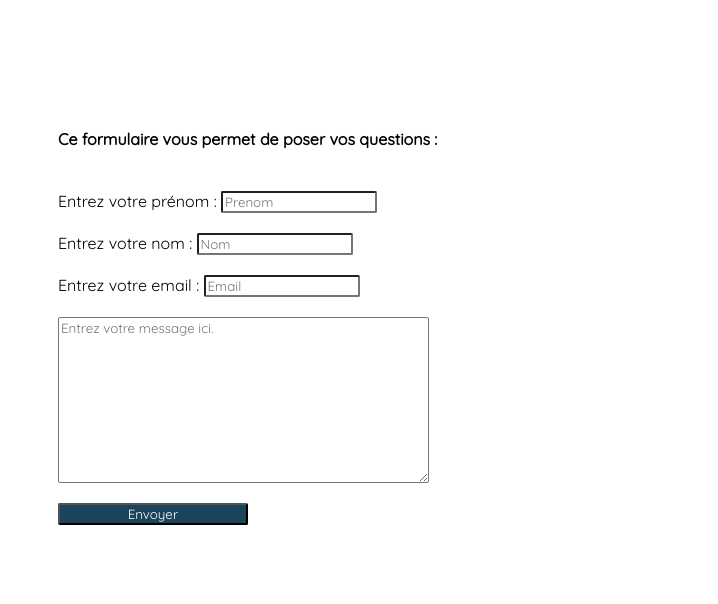
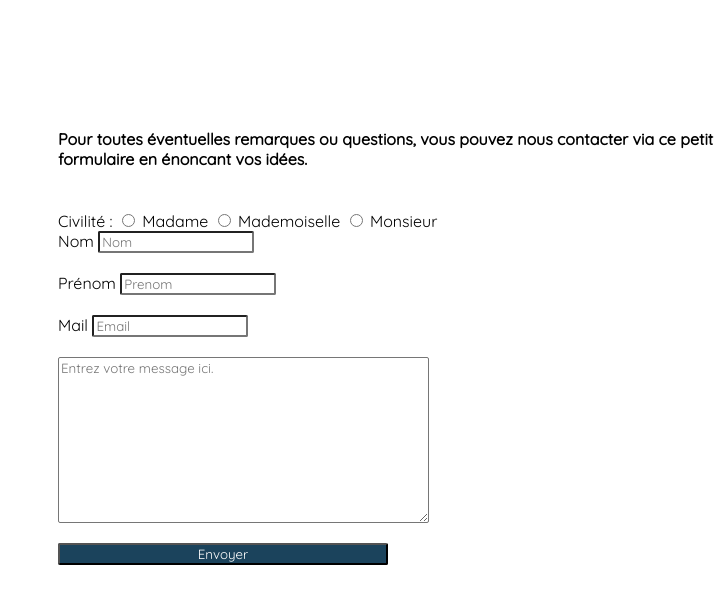
Before and after one commit to aerow59/LJM, a PHP site: page /contact.php in a window 1280 px wide. Shown: the top 604 px of the page, without its empty margins (562-1280 px from the left). Run offline with PHP 8.4, Linux system fonts and the light colour scheme.

Commit message:
Update contact.php

```diff
--- a/contact.php
+++ b/contact.php
@@ -4,15 +4,19 @@
     </div>
     <form method="POST" action="php/contactEnvoie.php">
         <br><br><br><br><br>
-        <h4>Ce formulaire vous permet de poser vos questions : </h4><br>
+        <h4>Pour toutes éventuelles remarques ou questions, vous pouvez nous contacter via ce petit formulaire en énoncant vos idées.</h4><br>
+         Civilité :
+		<input type="radio" name="civi2" value="Mme" /> Madame
+		<input type="radio" name="civi2" value="Mlle" /> Mademoiselle
+		<input type="radio" name="civi2" value="Mr" /> Monsieur <br>
 
-        <label for="prenom">Entrez votre prénom : </label>
+        <label for="nom">Nom</label>
+        <input type="text" class="nom" name="nom" placeholder="Nom" id="name"><br><br>
+
+		<label for="prenom">Prénom</label>
         <input type="text" class="prenom" name="prenom" placeholder="Prenom" id="FIRSTNAME"><br><br>
 
-        <label for="nom">Entrez votre nom : </label>
-        <input type="text" class="nom" name="nom" placeholder="Nom" id="name"><br><br>
-
-        <label for="email">Entrez votre email : </label>
+        <label for="email">Mail</label>
         <input type="text" class="email" name="email" placeholder="Email" id="email"><br><br>
 
         <textarea name="message" rows="10" cols="50" placeholder="Entrez votre message ici."></textarea><br><br>
```
